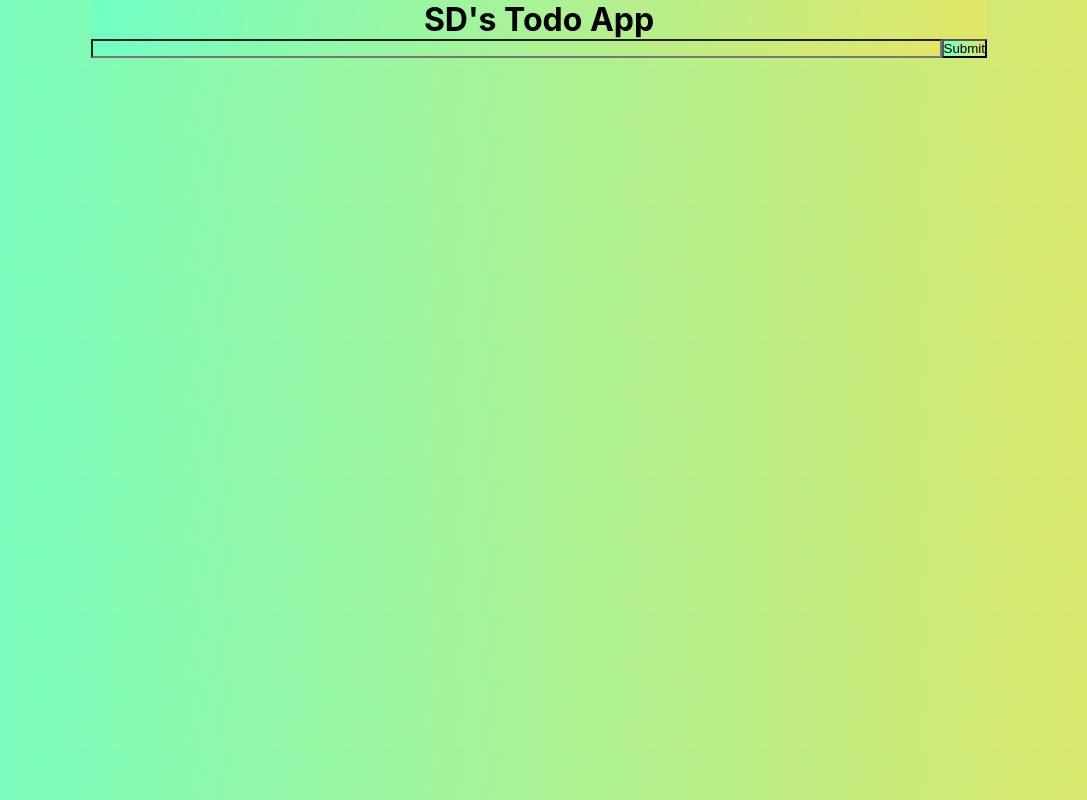
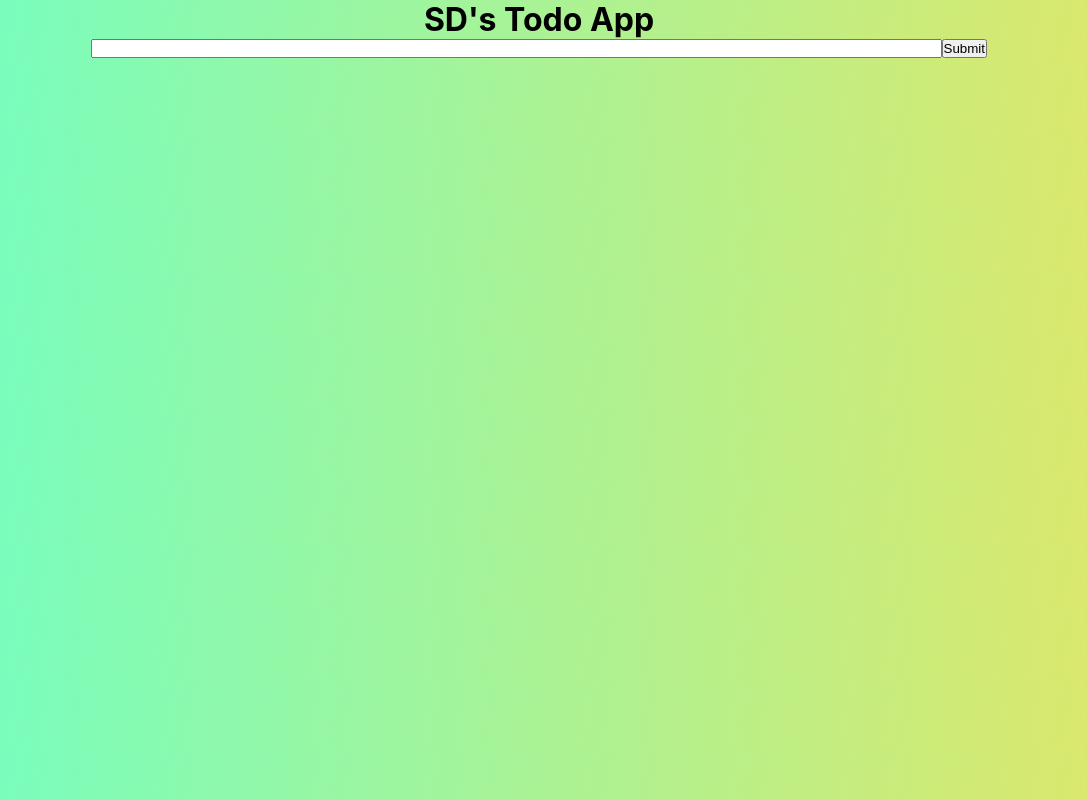
Before and after one commit to shubhamdesoria/React-todo, a React (Create React App) app: page / in a window 1280 px wide. Shown: the whole page, without its empty margins (101-1188 px from the left). Built offline with nearby package versions, Linux system fonts and the light colour scheme.

Commit message:
updated style

```diff
--- a/src/index.css
+++ b/src/index.css
@@ -2,10 +2,11 @@
   box-sizing: border-box;
   margin: 0;
   padding: 0;
-  background-image: linear-gradient(282deg, rgb(227, 230, 102), rgb(112, 255, 196));
+
 }
 
 body {
+  background-image: linear-gradient(282deg, rgb(227, 230, 102), rgb(112, 255, 196));
   margin: 0;
   font-family: -apple-system, BlinkMacSystemFont, 'Segoe UI', 'Roboto', 'Oxygen',
     'Ubuntu', 'Cantarell', 'Fira Sans', 'Droid Sans', 'Helvetica Neue',
```
